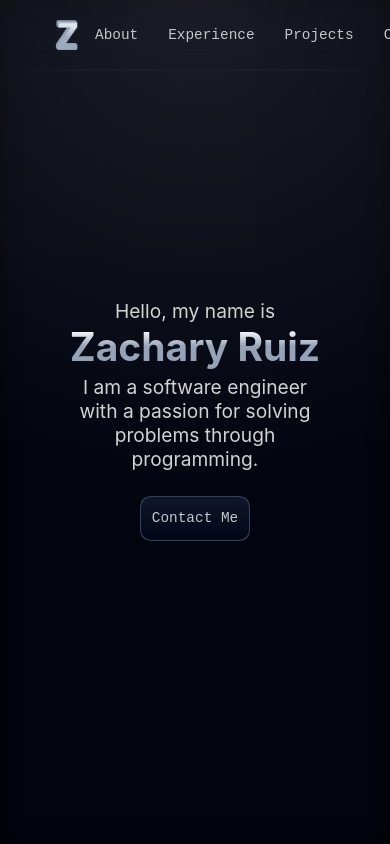
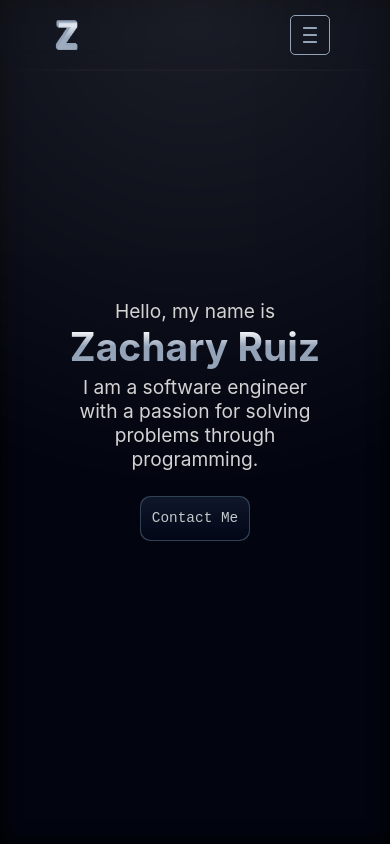
Before and after one commit to Sterberino/Vanilla-JS-Portfolio, a React (Create React App) app: page / in a window 390 px wide. Shown: the top 844 px of the page. Built offline with nearby package versions, Linux system fonts and the light colour scheme.

Commit message:
Working on Sidebar styles

```diff
--- a/src/App.js
+++ b/src/App.js
@@ -18,12 +18,18 @@ import RotatingBackgroundGradientButton from './Components/RotatingBackgroundGra
 
 import Particles from 'react-particles';
 import BackgroundSpotlightButton from './Components/BackgroundSpotlightButton';
+import useWindowSize from './Hooks/useWindowSize';
+import Sidebar from './Components/Sidebar';
+
+const SidebarContext = React.createContext();
+export {SidebarContext}
 
 function App()
 {
-    const [lastWidth, setLastWidth] = React.useState(window.innerWidth);
-    const [navbarOpen, setNavbarOpen] = React.useState(false);
-    const [scrollingUp, setScrollingUp] = React.useState(true);
+    const [sidebarOpen, setSidebarOpen] = React.useState(false);
+
+    const size = useWindowSize();
+    const [lastSize, setLastSize] = React.useState(size.x);
 
     React.useEffect(() => {
         const observer = new IntersectionObserver((entries) => {
@@ -43,46 +49,42 @@ function App()
             hiddenElements.forEach((el) => observer.unobserve(el));
         })
     }, [])
+
     React.useEffect(() => {
         function handleResize(){
+            console.log(size)
+            console.log(lastSize)
+            if(size.x !== lastSize)
+            {
+                if (size.x >= 640 && lastSize < 640) {
+                    console.log("Changing Sidebar State");
+                    setSidebarOpen(false);
+                }
+                else if (size.x < 640 && lastSize >= 640) {
+                    console.log("Changing Sidebar State");
 
-            if (window.innerWidth >= 600 && lastWidth < 600) {
-                setNavbarOpen(false);
+                    setSidebarOpen(false);
+                }
             }
-            else if (window.innerWidth < 600 && lastWidth >= 600) {
-                setNavbarOpen(false);
-            }
-            setLastWidth(window.innerWidth);
+            setLastSize(size.x);
         }
 
-        window.onresize = handleResize;
-        window.addEventListener("resize", handleResize);
+        handleResize()
+    }, [size])
 
-        return (
-            window.removeEventListener("resize", handleResize)
-        )
-    }, [navbarOpen])
 
-    function SetScrollingUp(value) {
-        setScrollingUp(value);
-    }
-    function ToggleNavbar()
-    {
-        setNavbarOpen(!navbarOpen);
-    }
 
 
     return (
         <div style = {{overflow: 'hidden'}}>
             <div className="background"></div>
 
-
-
-            <Navbar Resume={`${process.env.PUBLIC_URL}/Zachary Ruiz - Software Engineer.pdf`} navbarOpen={navbarOpen} />
-
-
+            <SidebarContext.Provider value={{sidebarOpen: sidebarOpen, setSidebarOpen: setSidebarOpen}}>
+                <Navbar Resume={`${process.env.PUBLIC_URL}/Zachary Ruiz - Software Engineer.pdf`} />
+                <Sidebar />
+            </SidebarContext.Provider>
             <div className="Hero NotIntersected">
-                <div className='HeroBackground'></div>
+                <div className='Downlit-Radial-Background'></div>
                 <div className="Text">Hello, my name is</div>
                 <h1 className="GradientText HeroTitle">Zachary Ruiz</h1>
                 <div className="Text"> I am a software engineer with a passion for solving problems through programming.</div>
--- a/src/Components/BackgroundSpotlightButton.js
+++ b/src/Components/BackgroundSpotlightButton.js
@@ -54,6 +54,7 @@ export default function BackgroundSpotlightButton({HandleClick, style, text})
         }}
     >
         {text !== null && text !== undefined && <div>{`${text}`}</div>}
+        <div className="background-spotlight-button-shadow"></div>
     </div>
     )
 }
--- a/src/Components/Navbar.js
+++ b/src/Components/Navbar.js
@@ -5,18 +5,35 @@ import Icon from "./Icon";
 import RotatingBackgroundGradientButton from "./RotatingBackgroundGradientButton.js";
 import useScrollingUp from "../Hooks/useScrollingUp";
 import BackgroundSpotlightButton from "./BackgroundSpotlightButton";
+import useWindowSize from "../Hooks/useWindowSize";
+import NavbarButton from "./NavbarButton";
+import '../Styles/SideBarStyles.css'
+import { SidebarContext } from "../App";
 
 export default function Navbar({ Resume, navbarOpen }) {
+    const {sidebarOpen, setSidebarOpen} = React.useContext(SidebarContext)
 
     const scrollingUp = useScrollingUp(true);
+    const size = useWindowSize();
 
     const [buttonsOn, setButtonsOn] = React.useState(false);
-    const [open, setOpen] = React.useState(false);
+    const [open, setOpen] = React.useState(true);
+
+    React.useEffect(()=>{
+        if(!scrollingUp && !sidebarOpen)
+        {
+            setOpen(false);
+        }
+        else if(scrollingUp && !sidebarOpen)
+        {
+            setOpen(true);
+        }
+    }, [scrollingUp])
 
     return (
         <div
             style = {{
-                top: scrollingUp ? "0px": "-70px"
+                top: open ? "0px": "-70px"
             }}
             className = "navbar">
             <Icon
@@ -24,8 +41,8 @@ export default function Navbar({ Resume, navbarOpen }) {
                 maskUrl={`${process.env.PUBLIC_URL}Images/Icon.png`}
                 style = {{height: "50%", alignSelf: "center"}}
             />
-            <div >
-                <ul className = "nav-elements">
+
+                {size.x > 640 && <ul className = "nav-elements">
                     <li className="nav-element"><a className = "nav-anchor" href="#">About</a></li>
                     <li className="nav-element"><a className = "nav-anchor" href="#">Experience</a></li>
                     <li className="nav-element"><a className = "nav-anchor" href="#">Projects</a></li>
@@ -43,8 +60,11 @@ export default function Navbar({ Resume, navbarOpen }) {
                             }}
                         />
                     </li>
-                </ul>
-            </div>
+                </ul>}
+
+                {size.x <= 640 &&
+                    <NavbarButton OnClickEvent={()=>{setSidebarOpen(prev => !prev)}}/>
+                }
         </div>
         )
 
--- a/src/Components/NavbarButton.js
+++ b/src/Components/NavbarButton.js
@@ -1,41 +1,60 @@
 import React, { useRef } from "react"
 
-export default function NavbarButton({navbarOpen, setNavbarOpen, scrollingUp }) {
+export default function NavbarButton({OnClickEvent }) {
 
-    const [buttonClickable, setButtonClickable] = React.useState(false);
+    const [open, setOpen] = React.useState(false);
+    const [clickedOnce, setClickedOnce] = React.useState(false);
+    const [buttonClickable, setButtonClickable] = React.useState(true);
+
+    const getClassString = ()=> {
+        if(!clickedOnce)
+        {
+            return 'ResponsiveTabButton';
+        }
+        else{
+            return `ResponsiveTabButton ${open ? "ResponsiveTabSelected":  "ResponsiveTabUnselected"}`;
+        }
+    }
+
+    const handleClick = ()=> {
+        if(!buttonClickable)
+        {
+            return;
+        }
+        setOpen(prev => !prev);
+        if(!clickedOnce)
+        {
+            setClickedOnce(true);
+        }
+
+        if(OnClickEvent !== null && OnClickEvent != undefined)
+        {
+            OnClickEvent();
+        }
+    }
 
     React.useEffect(() => {
-
-
         //setSideBarOpen
+        setButtonClickable(false);
         const timer = (setTimeout(() => {
             setButtonClickable(true);
             //console.log('Button should now be clickable')
-        }, 1000));
+        }, 600));
 
         return () => {
             if (timer != null) {
                 clearTimeout(timer)
             }
         };
-    }, [navbarOpen]);
-
-
-    function HandleClick() {
-        if (buttonClickable) {
-            setButtonClickable(false);
-
-            //setSideBarOpen
-            setNavbarOpen();
-        }
-    }
-
+    }, [open]);
 
     return (
         <div
-            className={`ResponsiveTabButton ${navbarOpen ? "ResponsiveTabSelected" : "ResponsiveTabUnselected"} ${scrollingUp ? "" : "tabButtonRaised"}`}
+            className={getClassString()}
             id="ResponsiveTabButton"
-            onClick={HandleClick}>
+            onClick={()=>{
+                handleClick()
+            }}>
                 <div className="bar"></div>
                 <div className="bar"></div>
                 <div className="bar"></div>
--- /dev/null
+++ b/src/Components/Sidebar.js
@@ -0,0 +1,34 @@
+import React from "react";
+import '../Styles/SideBarStyles.css'
+import '../Styles/BodyElements.css'
+
+import { SidebarContext } from "../App";
+
+export default function Sidebar()
+{
+    const {sidebarOpen, setSidebarOpen} = React.useContext(SidebarContext)
+
+    function disableScroll() {
+        document.body.style.overflow = "hidden"
+    }
+
+    function enableScroll() {
+        document.body.style.overflow = "scroll"
+        }
+
+    if(sidebarOpen)
+    {
+        disableScroll();
+    }
+    else{
+        enableScroll();
+    }
+
+    return (
+        <div className={`sidebar ${sidebarOpen ? 'sidebarOpen' : 'sidebarClosed'}`}>
+            <div className="Downlit-Radial-Background">
+
+            </div>
+        </div>
+    )
+}
--- /dev/null
+++ b/src/Hooks/useWindowSize.js
@@ -0,0 +1,14 @@
+import React, { useLayoutEffect, useState } from 'react';
+
+export default function useWindowSize() {
+  const [size, setSize] = useState({x: window.innerWidth, y: window.innerHeight});
+  useLayoutEffect(() => {
+    function updateSize() {
+      setSize((prev) => ({x: window.innerWidth, y: window.innerHeight}));
+    }
+    window.addEventListener('resize', updateSize);
+    updateSize();
+    return () => window.removeEventListener('resize', updateSize);
+  }, []);
+  return size;
+}
--- a/src/Styles/BackgroundSpotlightButton.css
+++ b/src/Styles/BackgroundSpotlightButton.css
@@ -10,15 +10,39 @@
     height: 40px;
     aspect-ratio: 2 / 1;
     border-radius: 10px;
-    overflow: hidden;
 
     cursor: pointer;
 
+    pointer-events: all;
     /*For centering text children*/
     display: flex;
     flex-direction: column;
     align-items: center;
     justify-content: center;
+
+}
+
+.background-spotlight-button-shadow{
+    position: absolute;
+    width: 100%;
+    height: 100%;
+    top: 0;
+    left: 0;
+
+    border-radius: inherit;
+    box-shadow:
+        0px 0px 10px var(--blue-300),
+        0px 0px 3px var(--blue-100);
+    transition: box-shadow 0.3s ease-in-out 0s, opacity 0.3s ease-in-out 0s;
+
+    opacity: 0;
+}
+
+.background-spotlight-button:hover > .background-spotlight-button-shadow{
+    box-shadow:
+        0px 0px 15px var(--blue-700),
+        0px 0px 5px var(--blue-300);
+    opacity: 0.3;
 }
 
 .background-spotlight-button::before,
@@ -38,7 +62,7 @@
     width: calc(100% - 2px);
     position: absolute;
     margin: 1px;
-
+    pointer-events: none;
 
     background-image:
         radial-gradient(40px circle at var(--mouse-x) var(--mouse-y), rgba(248,250,252, calc(0.15 * var(--spotlight-opacity))) 0%, transparent 100%),
@@ -58,17 +82,16 @@
     left: 0px;
 
     background-image:
-        radial-gradient(45px circle at var(--mouse-x) var(--mouse-y), rgba(248,250,252, calc(0.45 * var(--spotlight-opacity))) 0%, transparent 100%);
+        radial-gradient(45px circle at var(--mouse-x) var(--mouse-y), rgba(248,250,252, calc(0.5 * var(--spotlight-opacity))) 0%, transparent 100%);
     background-color: var(--slate-700);
 }
 
 .background-spotlight-button:hover > *{
     color: var(--white1);
     text-shadow: 0px 0px 3px rgba(255,255,255, 0.4);
-
 }
 
-.background-spotlight-button > *{
+.background-spotlight-button > *:not(.background-spotlight-button-shadow){
     position: relative;
     font-family: var(--mono);
     text-align: center;
--- a/src/Styles/BodyElements.css
+++ b/src/Styles/BodyElements.css
@@ -149,7 +149,7 @@
     width: 100%;
 }
 
-.Hero > .HeroBackground{
+.Downlit-Radial-Background{
     z-index: inherit;
 
     position: absolute;
--- a/src/Styles/IconImage.css
+++ b/src/Styles/IconImage.css
@@ -11,12 +11,10 @@
     background-position: center;
     background-repeat: no-repeat;
 
-    -webkit-mask-image: url("");
     -webkit-mask-size: contain;
     -webkit-mask-repeat: no-repeat;
     -webkit-mask-position: center;
 
-    mask-image: url("");
     mask-size: contain;
     mask-repeat: no-repeat;
     mask-position: center;
--- a/src/Styles/NavbarStyles.css
+++ b/src/Styles/NavbarStyles.css
@@ -55,6 +55,7 @@ html, body {
     margin: auto;
     height: 1px;
     background: linear-gradient(90deg,rgba(40,37,44,0),rgba(40,37,44,.7) 20%,rgba(40,37,44,.7) 80%,rgba(40,37,44,0));
+    box-shadow: rgba;
   }
 
 
--- a/src/Styles/ResponsiveTabIcon.css
+++ b/src/Styles/ResponsiveTabIcon.css
@@ -1,13 +1,4 @@
-:root {
-    --DarkestBackground: #0b0b0d;
-    --highlight: #ed1c24;
-    --highlightShadow: rgba(173, 151, 79, 150); /*rgba(255, 73, 68, 255)*/
-    --lightGold: rgba(173, 151, 79, 255);
-    --darkGold: rgba(142, 121, 62, 255);
-    --defaultTextColor: #d3d3d3;
-    --mono: "SF Mono", "Fira Code", "Fira Mono", "Roboto Mono", monospace;
-    --serif: "Times New Roman", Times, serif;
-}
+@import './Constants.css';
 
 
 /*
@@ -31,46 +22,46 @@
     width: 40px;
     min-width: 40px;
     height: 40px;
-    margin: 10px 0px 10px 10px;
+
+    margin-left: 10px;
+    margin-right: 10px;
+
     -webkit-box-pack: center;
     -ms-flex-pack: center;
     justify-content: center;
     -webkit-box-align: center;
     -ms-flex-align: center;
     align-items: center;
-    position: fixed;
-    border-radius: 1px;
+    border-radius: 5px;
     -webkit-box-sizing: border-box;
     box-sizing: border-box;
     z-index: 999;
     -webkit-transition: border 0.3s ease, box-shadow 0.3s ease, background 0.3s ease, top ease-in-out 0.5s;
     -o-transition: border 0.3s ease, box-shadow 0.3s ease, background 0.3s ease, top ease-in-out 0.5s;
     transition: border 0.3s ease, box-shadow 0.3s ease, background 0.3s ease, top ease-in-out 0.5s;
-    border: 1.5px solid #d3d3d3 /*#ed1c24*/;
-    -webkit-box-shadow: 0px 0px 0px var(--lightGold);
-    box-shadow: 0px 0px 0px var(--lightGold);
-    float: right;
-    top: 0px;
-    left: calc(100vw - 80px);
-    right: auto;
-    bottom: 0px;
+    border: 1.5px solid var(--slate-400) /*#ed1c24*/;
+    -webkit-box-shadow: 0px 0px 0px var(--blue-300);
+    box-shadow: 0px 0px 0px var(--blue-300);
+    align-self: center;
+
 }
 
 
 
     .ResponsiveTabButton:hover {
-        border: 1.5px solid var(--lightGold);
-        -webkit-box-shadow: 0px 0px 2px var(--lightGold);
-        box-shadow: 0px 0px 2px var(--lightGold);
-        background: #212121;
+        border: 1.5px solid var(--blue-200);
+        -webkit-box-shadow: 0px 0px 2px var(--blue-300);
+        box-shadow: 0px 0px 2px var(--blue-300);
+        background: var(--slate-900);
+        cursor: pointer;
     }
 
 
 
         .ResponsiveTabButton:hover > .bar:nth-child(n) {
-            background: var(--lightGold);
-            -webkit-box-shadow: 0px 0px 2px var(--lightGold);
-            box-shadow: 0px 0px 2px var(--lightGold);
+            background: var(--slate-200);
+            -webkit-box-shadow: 0px 0px 2px var(--blue-300);
+            box-shadow: 0px 0px 2px var(--blue-300);
         }
 
 .bar {
@@ -80,11 +71,11 @@
     left: 25%;
     width: 50%;
     height: 12%;
-    background: #d3d3d3;
+    background: var(--slate-400);
     display: block;
-    -webkit-transition: all 0.5s ease;
-    -o-transition: all 0.5s ease;
-    transition: all 0.5s ease;
+    -webkit-transition: all 0.3s ease;
+    -o-transition: all 0.3s ease;
+    transition: all 0.3s ease;
     z-index: 999;
 }
 
@@ -419,11 +410,6 @@
 
 
 
-.ResponsiveTabButton {
-    pointer-events: none;
-    display: none;
-}
-
 @media screen and (max-width : 600px) {
 
     .ResponsiveTabButton {
--- /dev/null
+++ b/src/Styles/SideBarStyles.css
@@ -0,0 +1,23 @@
+@import './Constants.css';
+
+.sidebar{
+    position: fixed;
+
+    height: 100vh;
+    width: 100vw;
+
+    z-index: 2;
+    background-color: var(--slate-1000);
+
+    transition: opacity 0.5s ease-in-out;
+}
+
+.sidebarOpen{
+    opacity: 1;
+}
+
+
+.sidebarClosed{
+    opacity: 0;
+    pointer-events: none;
+}
```
